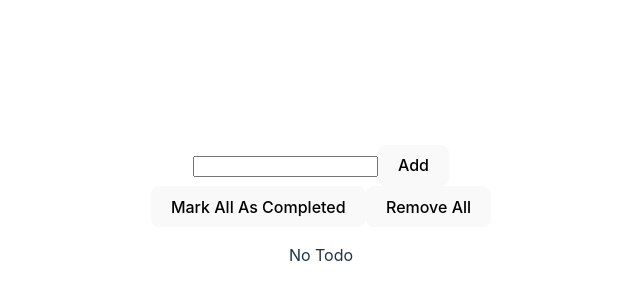
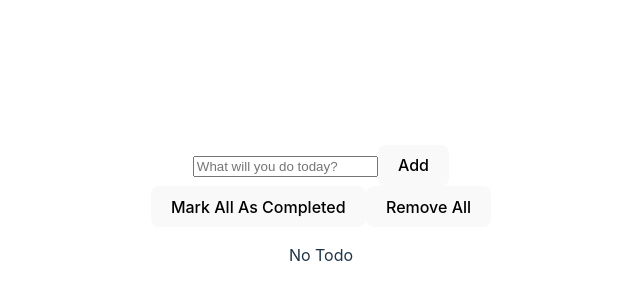
Before and after one commit to essarebano/my-react-todo, a React (Vite) app: page / in a window 1280 px wide. Shown: the part 186-486 px from the top of the page, without its empty margins (319-959 px from the left). Built offline with nearby package versions, Linux system fonts and the light colour scheme.

Commit message:
Added placeholder

```diff
--- a/src/components/TodoForm.tsx
+++ b/src/components/TodoForm.tsx
@@ -30,7 +30,7 @@ const TodoForm = ({
 
   return (
     <form onSubmit={handleSubmit}>
-      <input id='task-title' type='text' required/>
+      <input id='task-title' type='text' required placeholder="What will you do today?"/>
       <button type='submit'>Add</button>
       <div>
         <button onClick={handleOnMarkAllAsCompleted}>Mark All As Completed</button>
```
